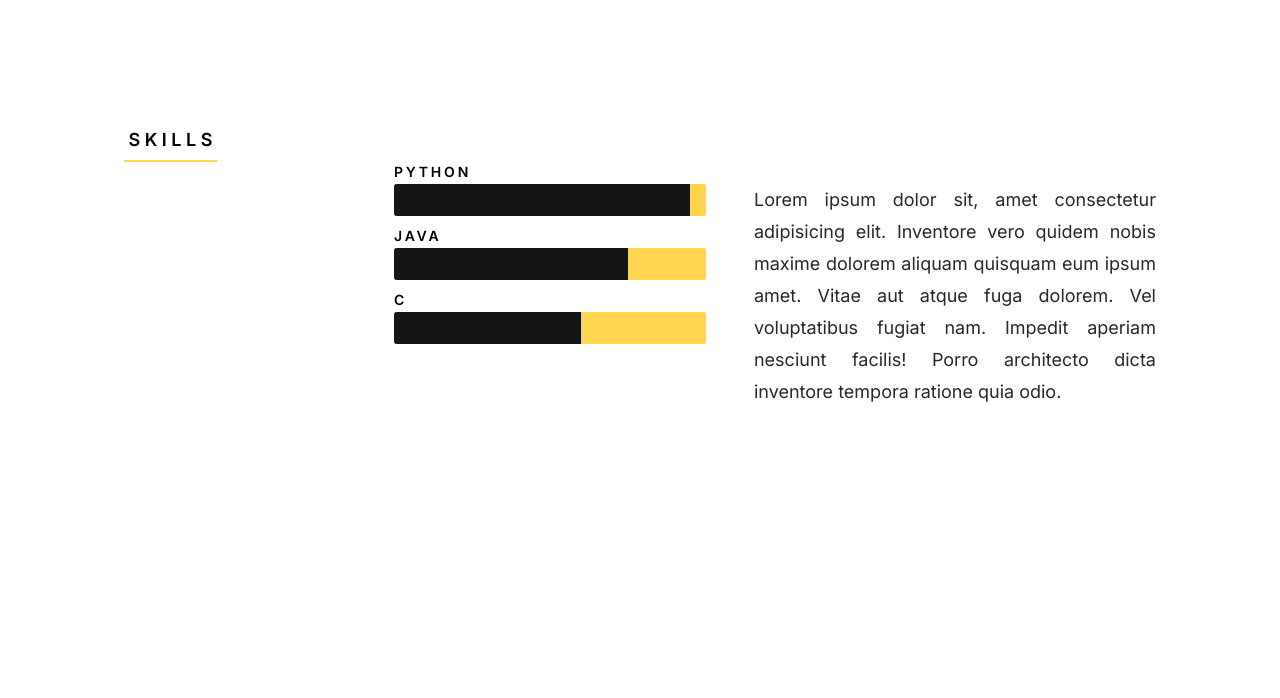
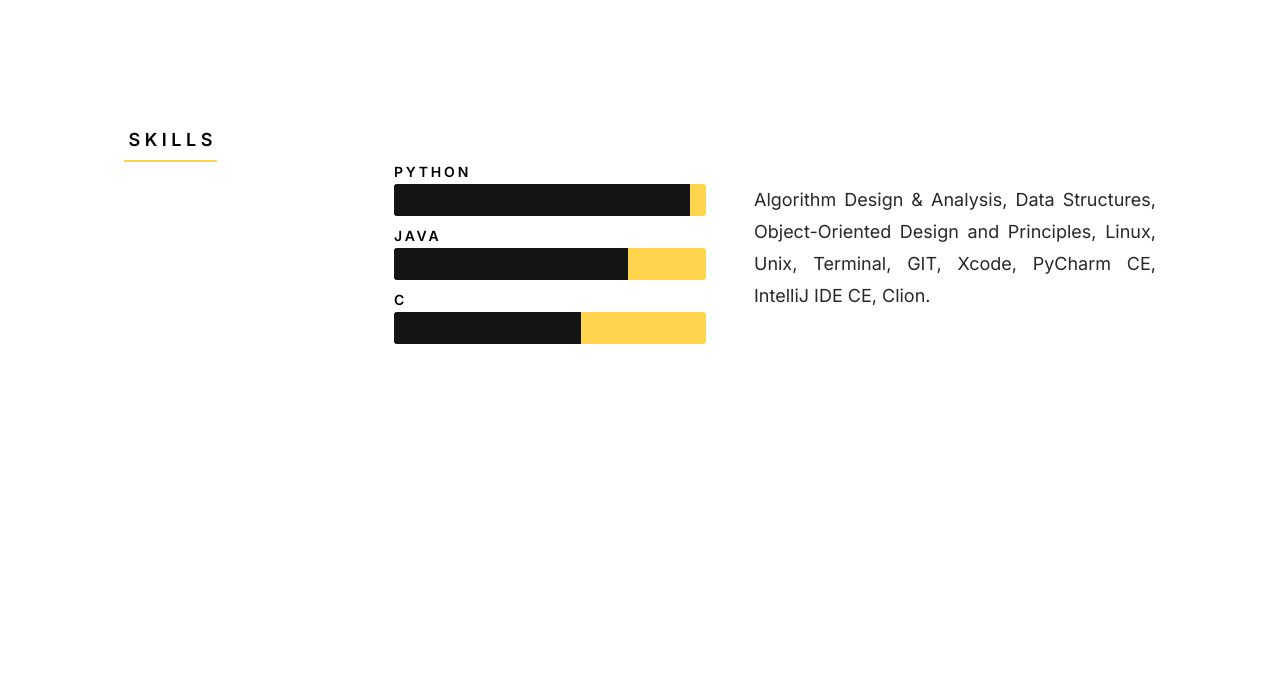
Before and after one commit to mnahmadov/Mahammad-Nahmadov, a plain HTML site: page index.html in a window 1280 px wide. Shown: the part 3560-4258 px from the top of the page. Drawn offline with Linux system fonts and the light colour scheme.

Commit message:
Update index.html

```diff
--- a/index.html
+++ b/index.html
@@ -317,8 +317,8 @@
                 <div class="resume-block">
 
                     <p>
-                        <br><br> Lorem ipsum dolor sit, amet consectetur adipisicing elit. Inventore vero quidem nobis maxime dolorem aliquam quisquam eum ipsum amet. Vitae aut atque fuga dolorem. Vel voluptatibus fugiat nam. Impedit aperiam nesciunt
-                        facilis! Porro architecto dicta inventore tempora ratione quia odio.
+                        <br><br> Algorithm Design & Analysis, Data Structures, Object-Oriented Design and Principles, Linux, Unix,
+                        Terminal, GIT, Xcode, PyCharm CE, IntelliJ IDE CE, Clion.
                     </p>
 
                 </div>
```
